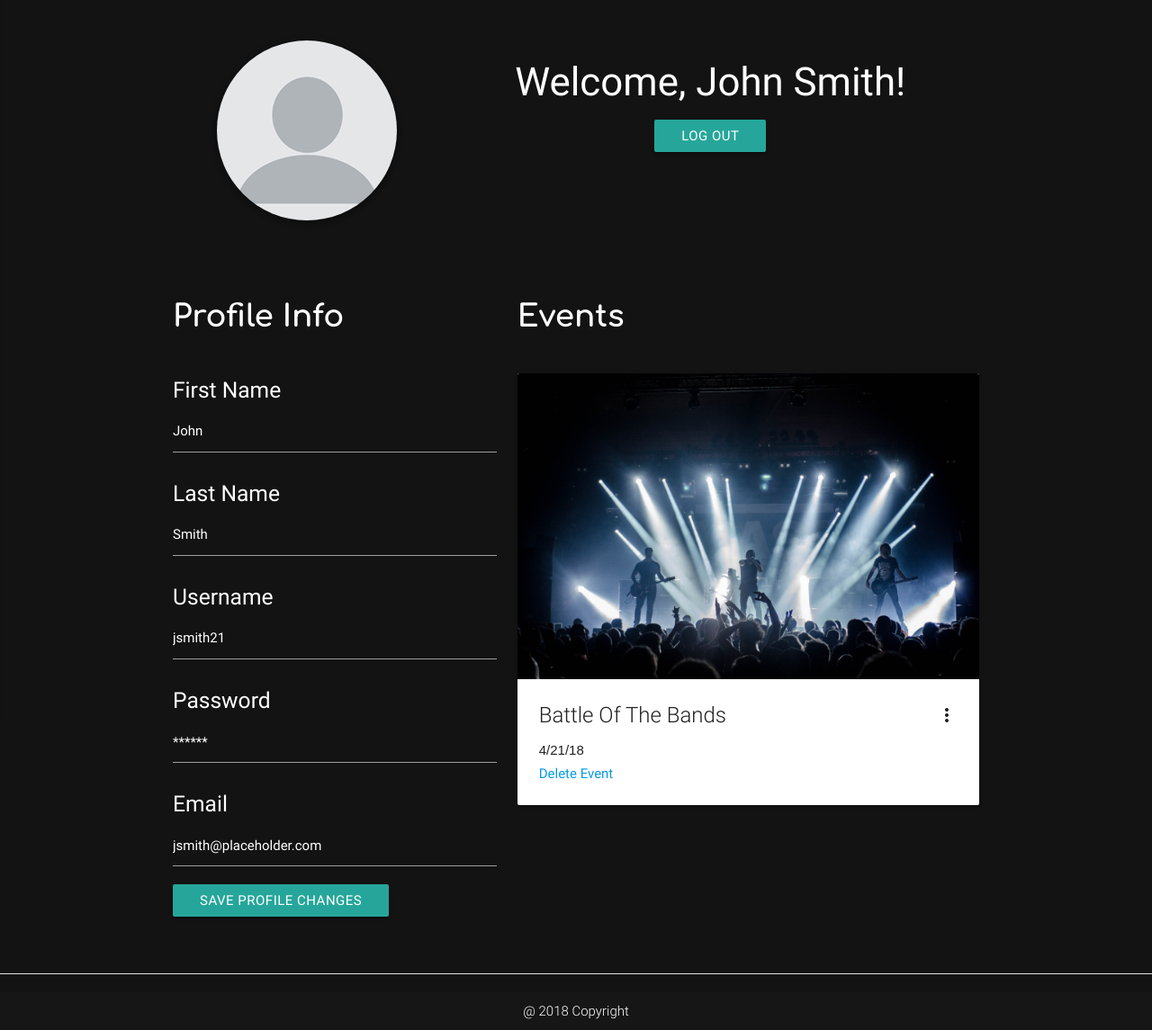
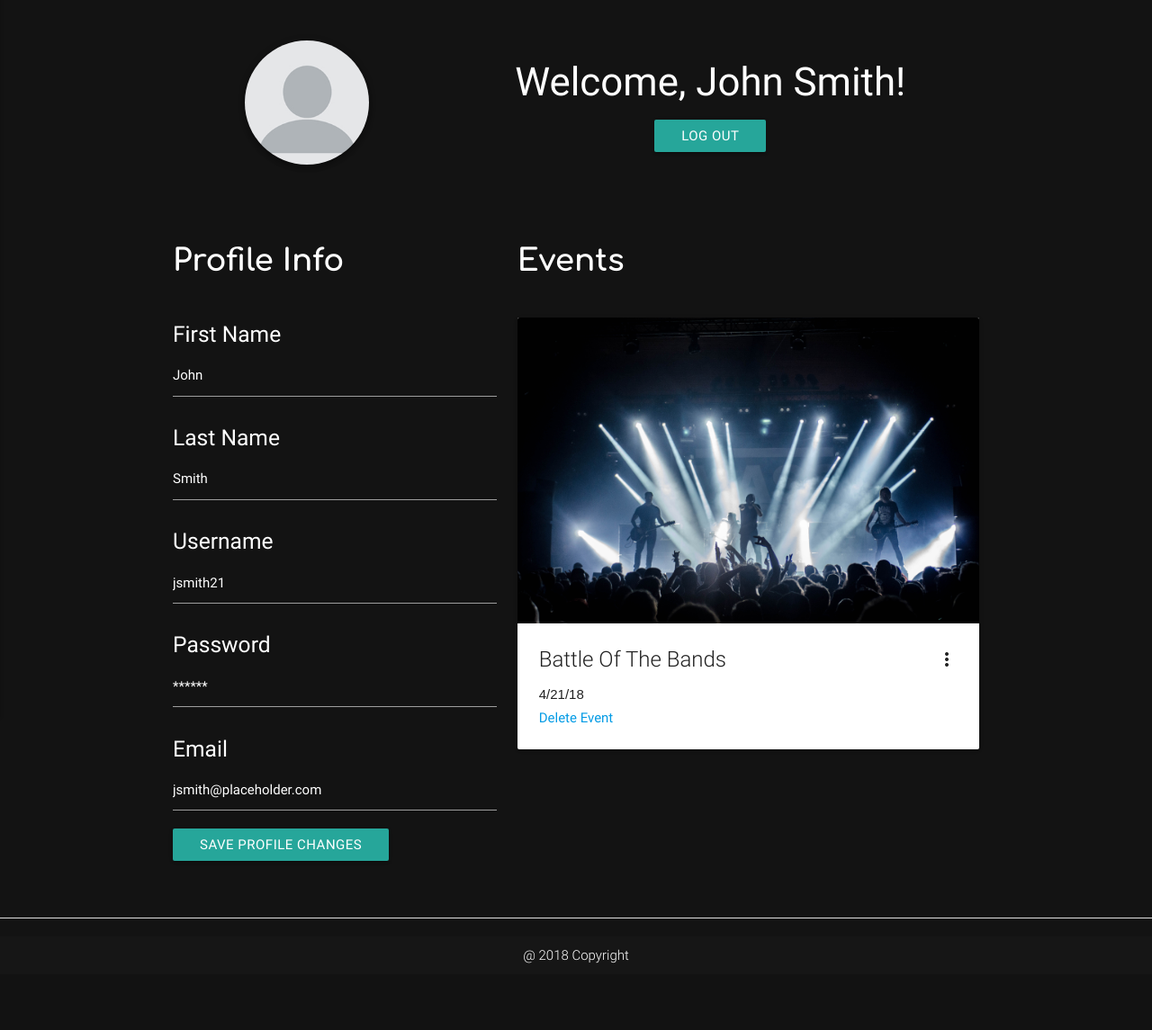
Before and after one commit to thaliasu/event-crunch, a PHP site: page /profile.php in a window 1280 px wide. Shown: the part 64-1209 px from the top of the page at 90% size. After the commit the page ends 1135 px from the top, so only its background shows below. Run offline with PHP 8.4, Linux system fonts and the light colour scheme; some libraries are stand-ins or nearby versions.

Commit message:
More Changes

```diff
--- a/css/style.css
+++ b/css/style.css
@@ -301,3 +301,8 @@ footer.page-footer {
 #hamburger {
   color: white;
 }
+<<<<<<< HEAD
+=======
+
+
+>>>>>>> 6308bc76fccf22cdf6cfb57436c09937bc907c35
--- a/profile.php
+++ b/profile.php
@@ -14,9 +14,6 @@
       <link rel="stylesheet" href="https://cdnjs.cloudflare.com/ajax/libs/materialize/0.100.2/css/materialize.min.css">
       <link href="css/style.css" type="text/css" rel="stylesheet" media="screen,projection"/>
       <style>
-
-
-
       </style>
     </head>
 
@@ -27,7 +24,7 @@
 	<br><br>
    <div class="container row">
 	<div class="col s4 center">
-		<img class="circle z-depth-2" src="images/profile.jpg" alt="profile" width="200" height="200">
+		<img class="circle z-depth-2" src="images/profile.jpg" alt="profile" width="50%" height="50%">
 	</div>
 	<div class="col s8">
 		<h3 class="center">Welcome, John Smith!</h3>
```
Lines whose indentation alone changed are shown as unchanged.
